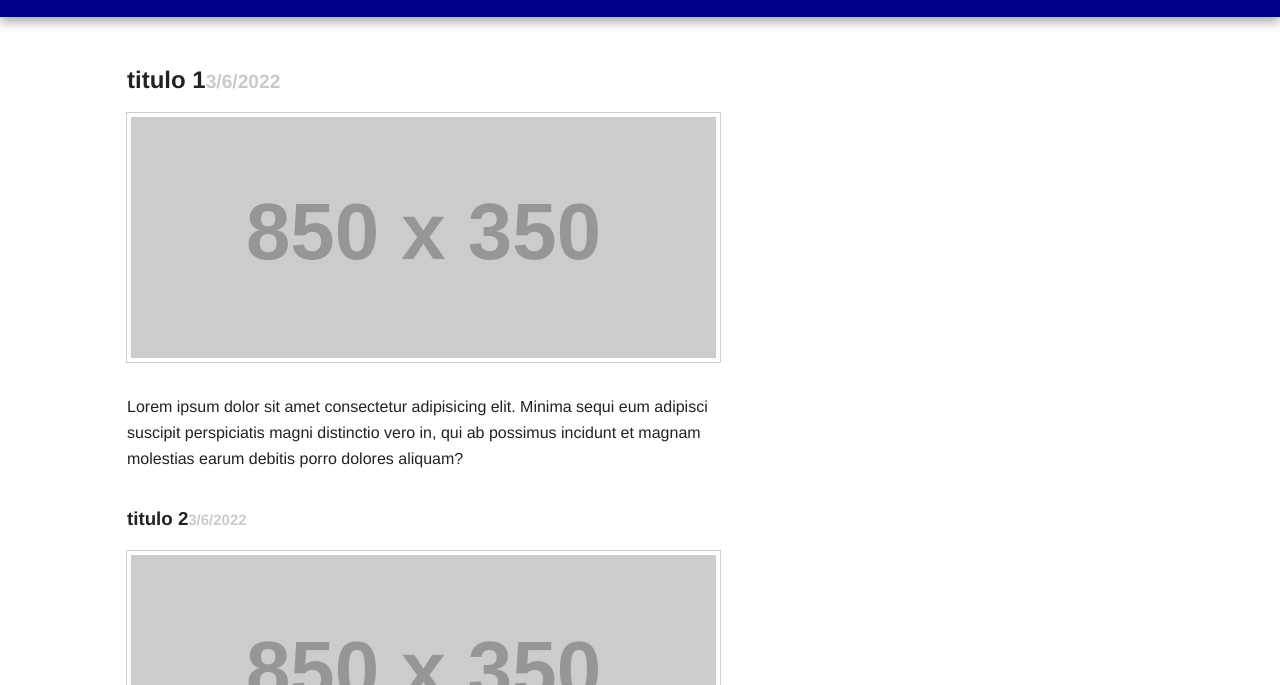
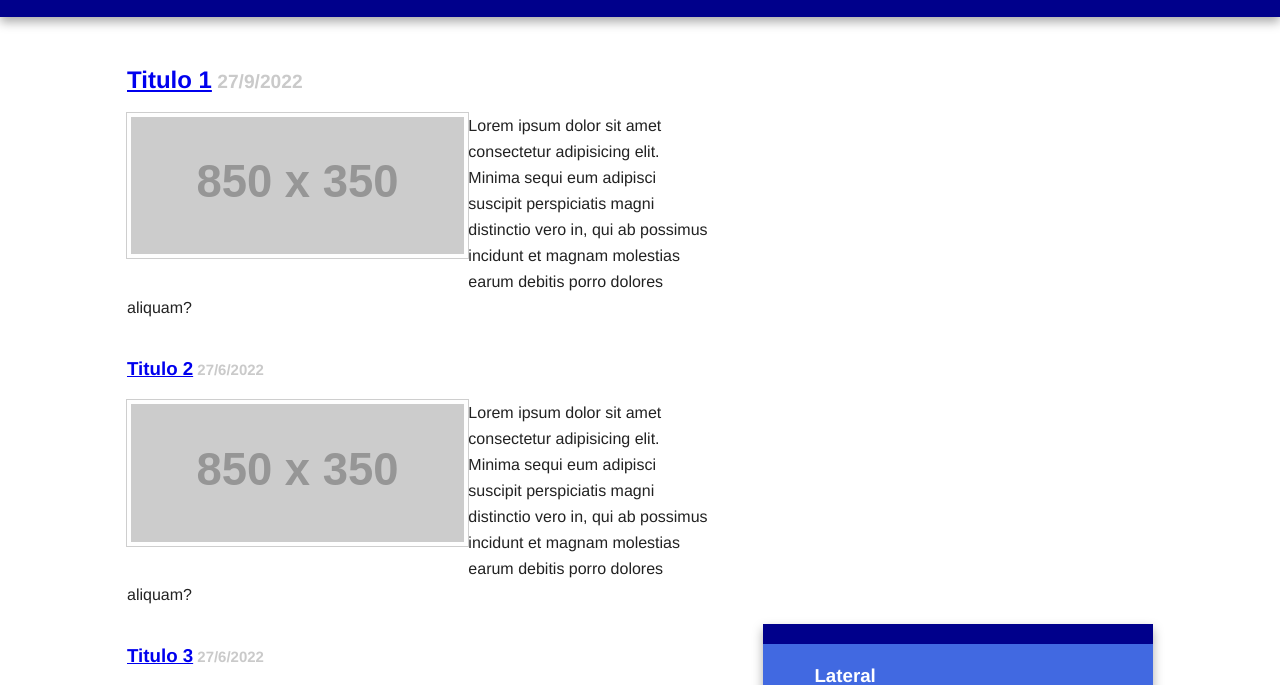
Before and after one commit to Roliveira2208/La-Ceiba-de-Atamo, a website built with Parcel: page index.html in a window 1280 px wide. Shown: the part 79-764 px from the top of the page. Built offline with nearby package versions, Linux system fonts and the light colour scheme; placeholder pictures from the web are drawn by us.

Commit message:
Update test

```diff
--- a/css/main.css
+++ b/css/main.css
@@ -280,6 +280,11 @@ nav a:hover {
           width: 57%;
       }
 
+      .main .thumbnail {
+        float: left;
+        width: 57%;
+    }
+
         .main aside {
             float: right;
             width: 28%;
--- a/index.html
+++ b/index.html
@@ -42,19 +42,19 @@
     <div class="main wrapper clearfix">
 
       <div class="news">
-        <h2>titulo 1<small>3/6/2022</small></h2>
+        <h2><a href="news/1.html">Titulo 1</a><small> 27/9/2022</small></h2>
         <img class="thumbnail" src="https://placehold.it/850x350">
         <p>Lorem ipsum dolor sit amet consectetur adipisicing elit. Minima sequi eum adipisci suscipit perspiciatis magni distinctio vero in, qui ab possimus incidunt et magnam molestias earum debitis porro dolores aliquam?</p>
       </div>
 
       <div class="news">
-        <h3>titulo 2<small>3/6/2022</small></h3>
+        <h3><a href="news/2.html">Titulo 2</a><small> 27/6/2022</small></h3>
         <img class="thumbnail" src="https://placehold.it/850x350">
         <p>Lorem ipsum dolor sit amet consectetur adipisicing elit. Minima sequi eum adipisci suscipit perspiciatis magni distinctio vero in, qui ab possimus incidunt et magnam molestias earum debitis porro dolores aliquam?</p>
       </div>
 
       <div class="news">
-        <h3>titulo 1<small>3/6/2022</small></h3>
+        <h3><a href="news/3.html">Titulo 3</a><small> 27/6/2022</small></h3>
         <img class="thumbnail" src="https://placehold.it/850x350">
         <p>Lorem ipsum dolor sit amet consectetur adipisicing elit. Minima sequi eum adipisci suscipit perspiciatis magni distinctio vero in, qui ab possimus incidunt et magnam molestias earum debitis porro dolores aliquam?</p>
         </div>
```
